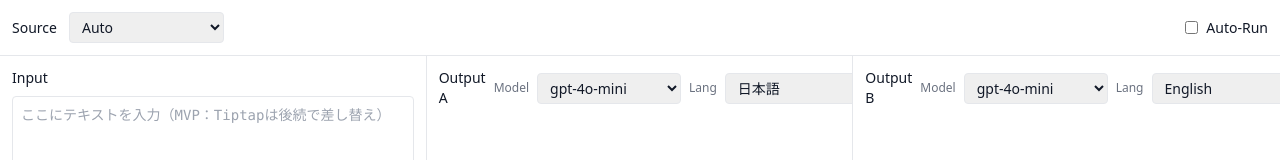
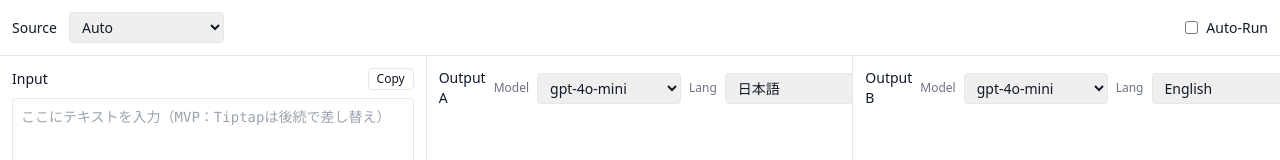
Before and after one commit to yusuke10151985/notes, a Next.js app: page /1 in a window 1280 px wide. Shown: the top 160 px of the page. Built offline with nearby package versions, Linux system fonts and the light colour scheme.

Commit message:
feat(ui): add Copy buttons for Input, Output A, Output B with clipboard feedback

```diff
--- a/app/(session)/[id]/page.tsx
+++ b/app/(session)/[id]/page.tsx
@@ -24,6 +24,9 @@ export default function SessionPage(props: any) {
   const [alertMsg, setAlertMsg] = useState<string | null>(null);
   const abortARef = useRef<AbortController | null>(null);
   const abortBRef = useRef<AbortController | null>(null);
+  const [copiedInput, setCopiedInput] = useState(false);
+  const [copiedA, setCopiedA] = useState(false);
+  const [copiedB, setCopiedB] = useState(false);
 
   const LANGS = [
     { code: 'auto', name: 'Auto' },
@@ -117,6 +120,16 @@ export default function SessionPage(props: any) {
     }
   }
 
+  async function copyToClipboard(text: string, setFlag: (v: boolean) => void) {
+    try {
+      await navigator.clipboard.writeText(text ?? '');
+      setFlag(true);
+      setTimeout(() => setFlag(false), 1200);
+    } catch {
+      setAlertMsg('クリップボードへのコピーに失敗しました');
+    }
+  }
+
   const debouncedA = useMemo(() => debounce(() => runGenerate(1), 500), [model, modeA, sourceLang, targetLangA, sessionId]);
   const debouncedB = useMemo(() => debounce(() => runGenerate(2), 500), [model, modeB, sourceLang, targetLangB, sessionId]);
 
@@ -154,7 +167,16 @@ export default function SessionPage(props: any) {
       )}
       <main className="grid grid-cols-1 md:grid-cols-3 gap-0 flex-1 min-h-0">
         <section className="border-r p-3 flex flex-col min-h-0">
-          <div className="text-sm font-medium mb-2">Input</div>
+          <div className="text-sm font-medium mb-2 flex items-center justify-between">
+            <span>Input</span>
+            <div>
+              <button
+                className="border rounded px-2 py-0.5 text-xs"
+                onClick={() => copyToClipboard(inputText, setCopiedInput)}
+                disabled={!inputText.trim()}
+              >{copiedInput ? 'Copied' : 'Copy'}</button>
+            </div>
+          </div>
           <textarea
             value={inputText}
             onChange={e=>setInputText(e.target.value)}
@@ -182,6 +204,10 @@ export default function SessionPage(props: any) {
                   <option key={l.code} value={l.code}>{l.name}</option>
                 ))}
               </select>
+              <button
+                className="border rounded px-2 py-0.5 text-xs"
+                onClick={() => copyToClipboard(outA, setCopiedA)}
+              >{copiedA ? 'Copied' : 'Copy'}</button>
             </div>
           </div>
           <MarkdownPane content={outA} />
@@ -202,6 +228,10 @@ export default function SessionPage(props: any) {
                   <option key={l.code} value={l.code}>{l.name}</option>
                 ))}
               </select>
+              <button
+                className="border rounded px-2 py-0.5 text-xs"
+                onClick={() => copyToClipboard(outB, setCopiedB)}
+              >{copiedB ? 'Copied' : 'Copy'}</button>
             </div>
           </div>
           <MarkdownPane content={outB} />
```
